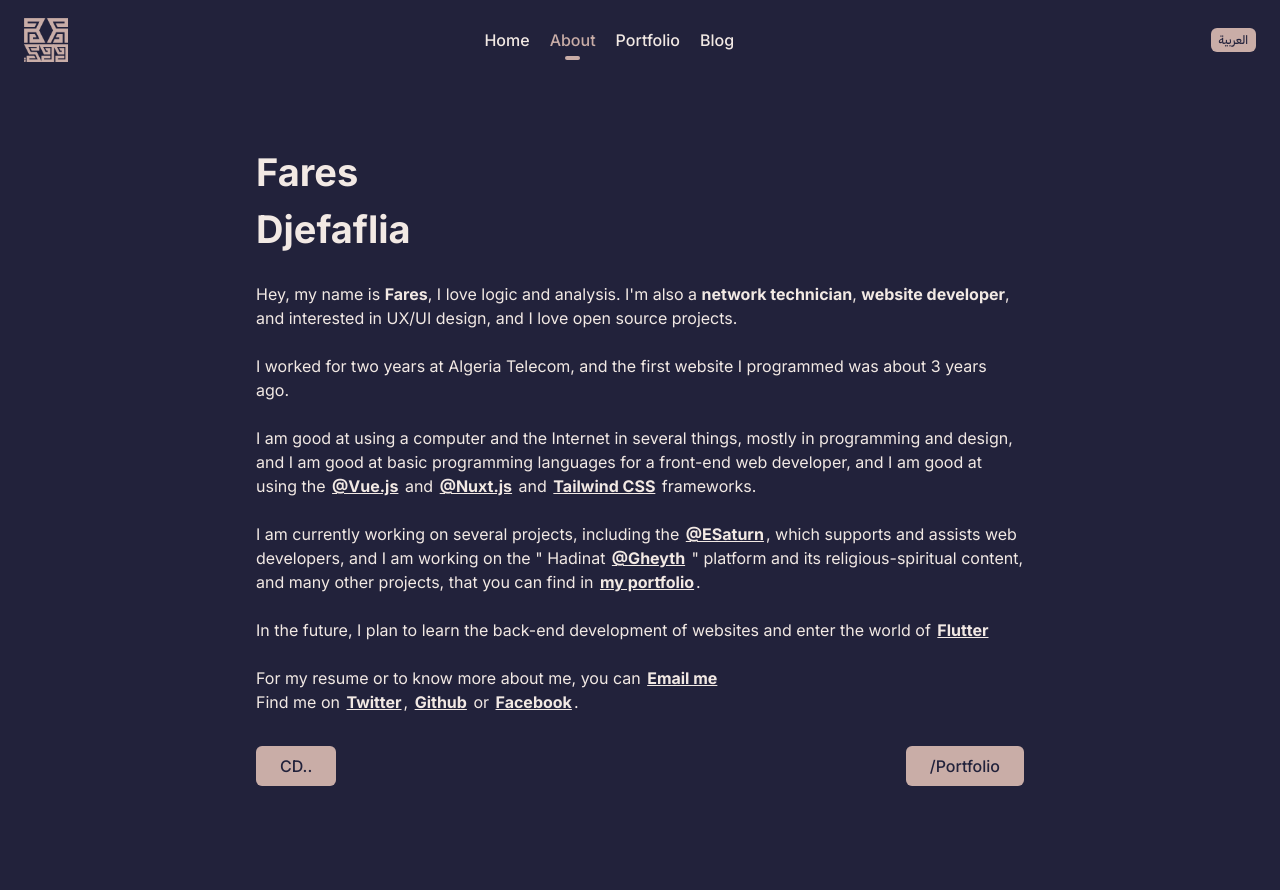
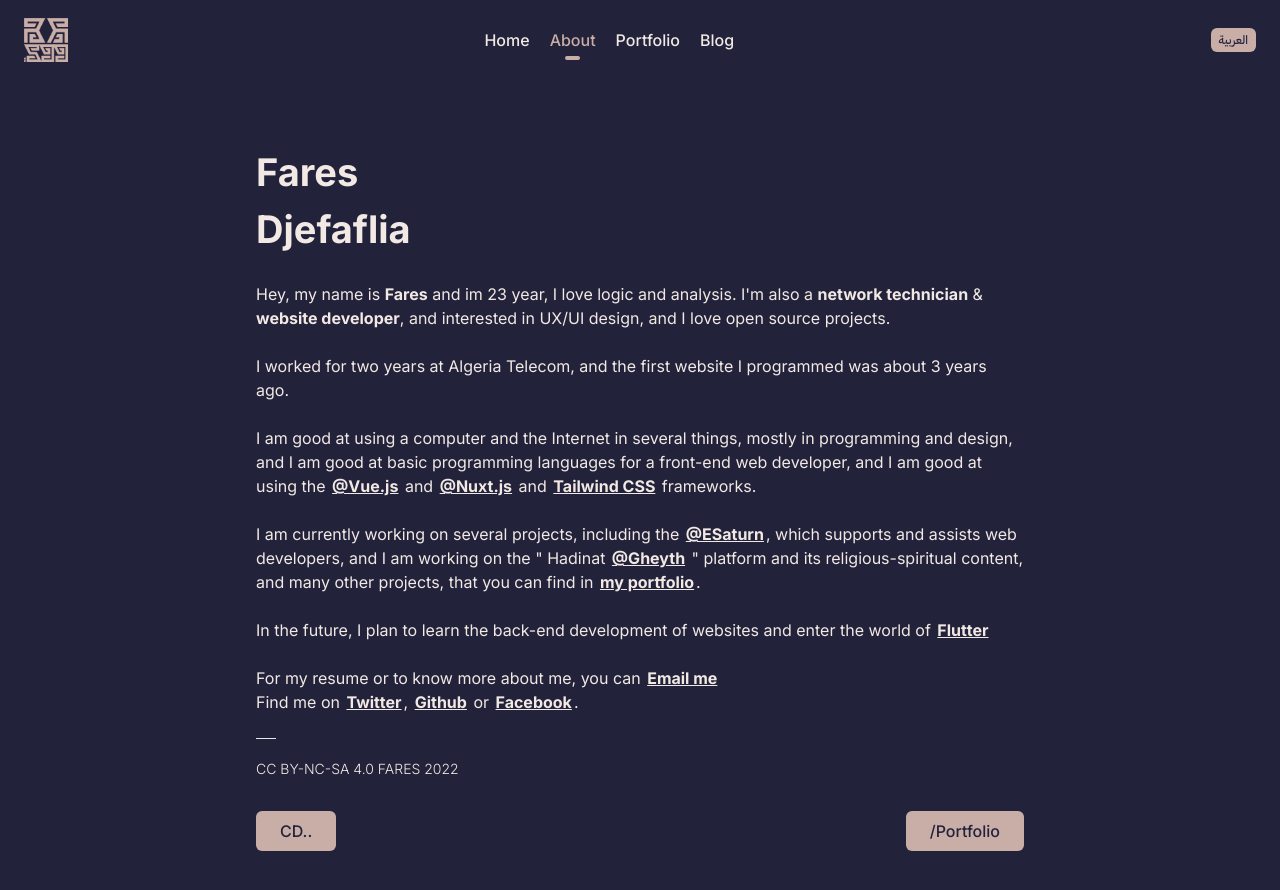
Before and after one commit to frs99/frs99.github.io, a Nuxt app: page /about in a window 1280 px wide. Shown: the top 890 px of the page. Before the commit the page ends 850 px from the top, so only its background shows below. Built offline with nearby package versions, Linux system fonts and the light colour scheme; some icons are missing.

Commit message:
add copyright and fix text

```diff
--- a/components/en/About/Summary.vue
+++ b/components/en/About/Summary.vue
@@ -3,11 +3,11 @@
     <h1>Fares <br> Djefaflia</h1>
     <br>
 
-    <p>Hey, my name is <strong>Fares</strong>, I love logic and analysis.
-    I&#39;m also a <strong>network technician</strong>, <strong>website developer</strong>, and interested in UX/UI design, and I love open source projects.</p>
+    <p>Hey, my name is <strong>Fares</strong> and im {{year - 1999}} year, I love logic and analysis.
+    I&#39;m also a <strong>network technician</strong> & <strong>website developer</strong>, and interested in UX/UI design, and I love open source projects.</p>
     <br>
 
-    <p>I worked for two years at Algeria Telecom, and the first website I programmed was about 3 years ago.</p>
+    <p>I worked for two years at Algeria Telecom, and the first website I programmed was about {{year - 2019}} years ago.</p>
     <br>
 
     <p>I am good at using a computer and the Internet in several things, mostly in programming and design, and I am good at basic programming languages for a front-end web developer, and I am good at using the <strong><a href="https://vuejs.org/" target="_blank" title="@Vue.js">@Vue.js</a></strong> and <strong><a href="https://nuxt.com/" target="_blank" title="@Nuxt.js">@Nuxt.js</a></strong> and <strong><a href="https://tailwindcss.com/" target="_blank" title="Tailwind CSS">Tailwind CSS</a></strong> frameworks.</p>
@@ -22,6 +22,9 @@
     <p>For my resume or to know more about me, you can <strong><a target="_blank" href="mailto:djefaflia.fares@gmail.com" title="contact me">Email me</a></strong></p>
     <p>Find me on <strong><a href="https://twitter.com/_frs99" target="_blank" title="Twitter">Twitter</a></strong>, <strong><a href="https://github.com/frs99" target="_blank" title="Github">Github</a></strong> or <strong><a href="https://www.facebook.com/frs99.me" target="_blank" title="Facebook">Facebook</a></strong>.</p>
 
+    <br>
+    <hr class="w-5 mb-5">
+    <p class="font-light text-sm"><a target="_blank" href="https://creativecommons.org/licenses/by-nc-sa/4.0/">CC BY-NC-SA 4.0</a> FARES {{year}}</p>
     <div class="mt-5">
       <NuxtLink class="float-left inline-block bg-color04 text-color01 font-medium px-6 py-2 rounded-md mt-3 transition-all hover:ml-1" to="/">CD..</NuxtLink>
       <NuxtLink class="float-right inline-block bg-color04 text-color01 font-medium px-6 py-2 rounded-md mt-3 transition-all hover:mr-1" to="/portfolio/">/Portfolio</NuxtLink>
@@ -29,6 +32,11 @@
   </div>
 </template>
 
+<script setup>
+  const d = new Date
+  const year = d.getFullYear()
+  console.log(year)
+</script>
 <style scoped>
   h1{
     font-size: 38px;
```
